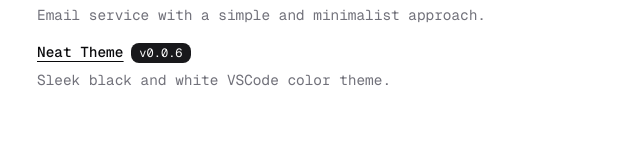
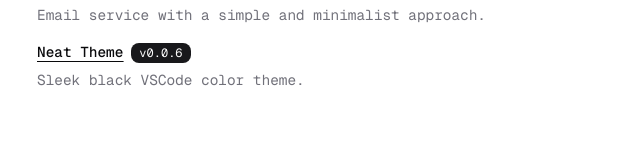
Before and after one commit to mrnzdev/portfolio, a Next.js app: page / in a window 1280 px wide. Shown: the part 131-291 px from the top of the page, without its empty margins (315-955 px from the left). Built offline with nearby package versions, Linux system fonts and the light colour scheme.

Commit message:
Update Neat Theme description

```diff
--- a/src/components/projects.tsx
+++ b/src/components/projects.tsx
@@ -31,7 +31,7 @@ export default function Projects() {
 							</span>
 						</div>
 						<span className='text-muted-foreground'>
-							Sleek black and white VSCode color theme.
+							Sleek black VSCode color theme.
 						</span>
 					</div>
 				</li>
```
